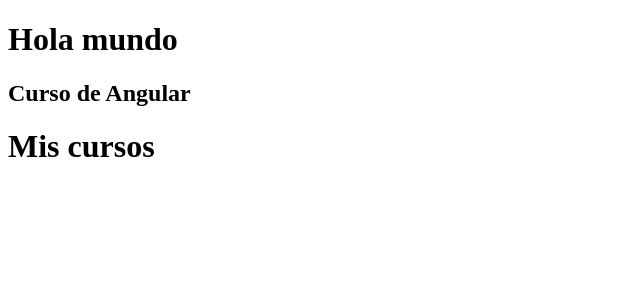
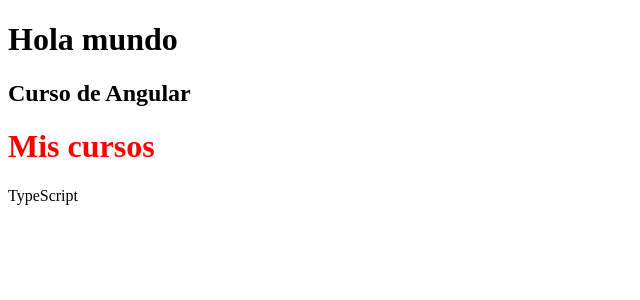
Before and after one commit to javind9/ProyectoAngularTutorial, an Angular app: page / in a window 1280 px wide. Shown: the top 300 px of the page, without its empty margins (0-640 px from the left). Built offline with nearby package versions, Linux system fonts and the light colour scheme.

Commit message:
Creado un componente

```diff
--- a/src/app/app.component.html
+++ b/src/app/app.component.html
@@ -1,4 +1,5 @@
 <h1>Hola mundo</h1>
 <h2>{{ mensaje }}</h2>
 
+
 <cursos></cursos>
--- a/src/app/cursos.component.ts
+++ b/src/app/cursos.component.ts
@@ -2,9 +2,11 @@ import { Component } from "@angular/core";
 
 @Component({
     selector: 'cursos',
-    template: '<h1>Mis cursos</h1>',
-    styleUrls: ['']
-
+    template: `
+    <h1>Mis cursos</h1>
+    <p>TypeScript</p>
+    `,
+    styles: ['h1 { color: red;}']
 })
 
 export class CursosComponent {
```
